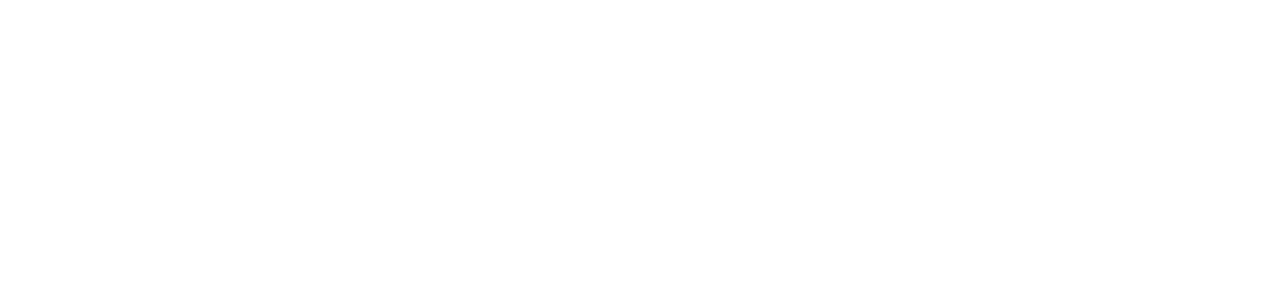
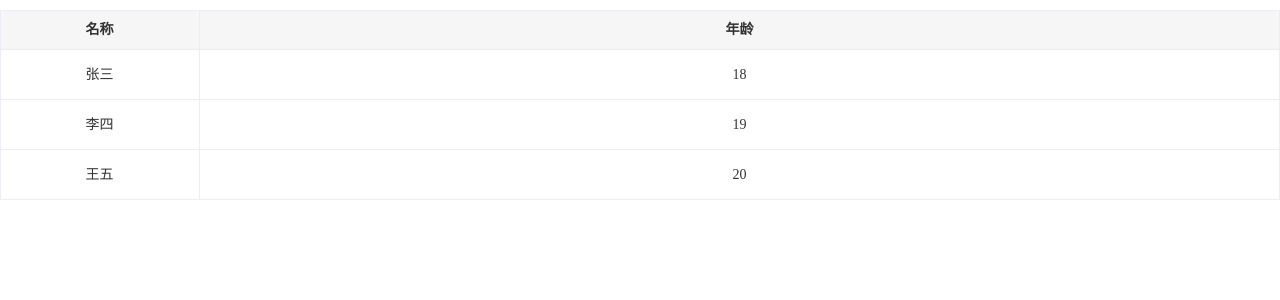
Before and after one commit to wshsh1996/vue-pc-project, a Vue app: page /table in a window 1280 px wide. Before the commit this address had no page. Shown: the top 300 px of the page. Built offline with nearby package versions, Linux system fonts and the light colour scheme; the HTML template or start-up script is replaced by a standard one.

Commit message:
feat: 新增table拖拽

```diff
--- a/src/router/index.ts
+++ b/src/router/index.ts
@@ -17,6 +17,11 @@
       path: '/imageUpload',
       name: 'imageUpload',
       component: () => import('@/views/imageUpload/index.vue')
+    },
+    {
+      path: '/table',
+      name: 'table',
+      component: () => import('@/views/table/index.vue')
     }
   ]
 })
--- a/src/views/home/index.vue
+++ b/src/views/home/index.vue
@@ -3,7 +3,8 @@
 <template>
   <div class="flex ac jc h100vh">
     <router-link class="mr-20" to="/magnifying">商城放大镜</router-link>
-    <router-link to="/imageUpload">上传文件（拖拽）</router-link>
+    <router-link class="mr-20" to="/imageUpload">上传文件（拖拽）</router-link>
+    <router-link class="mr-20" to="/table">table表格拖拽</router-link>
   </div>
 </template>
 
--- /dev/null
+++ b/src/views/table/index.vue
@@ -0,0 +1,48 @@
+<script setup lang="ts">
+import { onMounted, ref } from 'vue'
+import Sortable from 'sortablejs'
+
+const tableData = ref([
+  { id: 1, name: '张三', age: 18 },
+  { id: 2, name: '李四', age: 19 },
+  { id: 3, name: '王五', age: 20 }
+])
+
+const initialSortable = () => {
+  // 父容器元素
+  const el: any = document.querySelector('tbody')
+  Sortable.create(el, {
+    animation: 150,
+    onEnd: (evt: any) => {
+      const { oldIndex, newIndex } = evt
+      tableData.value.splice(newIndex, 0, tableData.value.splice(oldIndex, 1)[0])
+      console.log(oldIndex, 'oldIndex')
+      console.log(newIndex, 'newIndex')
+    }
+  })
+}
+
+onMounted(() => {
+  initialSortable()
+})
+</script>
+
+<template>
+  <el-table
+    class="mt-10"
+    :data="tableData"
+    :header-cell-style="{
+      'text-align': 'center',
+      'background-color': '#f6f6f6',
+      color: '#333'
+    }"
+    :cell-style="{ padding: '0', 'text-align': 'center', height: '50px', color: '#333' }"
+    row-key="id"
+    border
+  >
+    <el-table-column label="名称" prop="name" width="200" />
+    <el-table-column label="年龄" prop="age" />
+  </el-table>
+</template>
+
+<style scoped lang="scss"></style>
```
